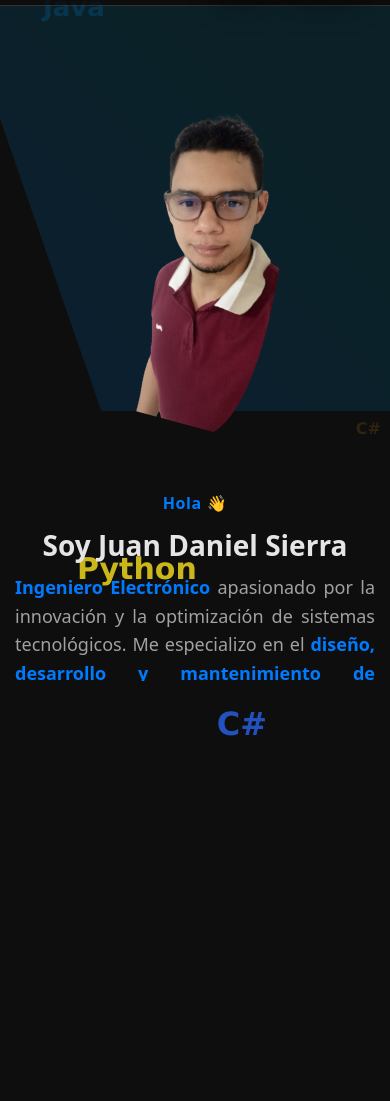
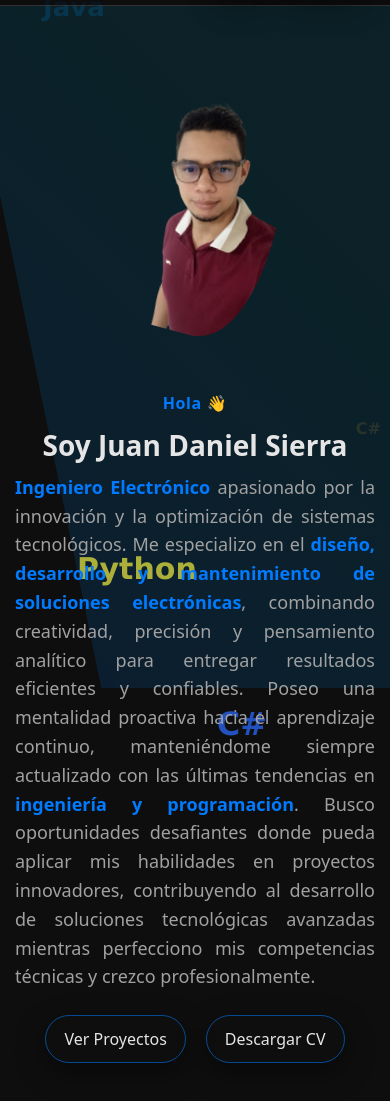
Before and after one commit to JuanDanielSierraDeArco/Portafolio_Juan_Sierra, a plain HTML site: page index.html in a window 390 px wide. Shown: the part 59-1160 px from the top of the page. Before the commit the page ends 844 px from the top, so only its background shows below. Drawn offline with nearby package versions, Linux system fonts and the light colour scheme.

Commit message:
Ajustes al articule

```diff
--- a/css/style.css
+++ b/css/style.css
@@ -142,7 +142,6 @@ img {
 .hero {
     position: relative;
     overflow: hidden;
-    height: 80vh;
 }
 .hero::before {
   content: "";
@@ -175,7 +174,6 @@ img {
   color: var(--muted);
   font-size: 18px;
   line-height: 1.6;
-  max-width: 60ch;
   margin-bottom: 24px;
   text-align: justify;
 }
@@ -188,8 +186,9 @@ img {
 .hero-cta{
   margin-top: 22px;
   display: flex;
-  gap: 12px;
+  gap: 20px;
   flex-wrap: wrap;
+  justify-content: center; /* centra horizontalmente */
 }
 .avatar-wrap {
   display: flex;
@@ -198,7 +197,7 @@ img {
 }
 .avatar {
   width: min(350px, 50vw);
-  height: 350px;
+  height: min(350px, 50vw);
   min-height: 250px;
   aspect-ratio: .9/1;       /* mantiene proporción cuadrada */
   background: linear-gradient(180deg, color-mix(in oklab, var(--accent) 25%, var(--surface) 75%));
@@ -220,6 +219,7 @@ img {
 }
 .hero-content {
   padding: 0 15px;
+  align-items: center;
   z-index: 1;  Asegura que el contenido esté por encima del fondo decorativo */
 }
 
@@ -248,8 +248,12 @@ img {
     text-align: center;
     order: 3;
   }
-  .title{
+  .lead.title{
+    text-align: justify
+  }
+  .hero-content {
     text-align: center;
+    align-items: center;
   }
   .nav-links { display: none; }            /* ocultamos enlaces */
   .menu-btn {
```
Also changed, not shown: index.html (indentation only).
